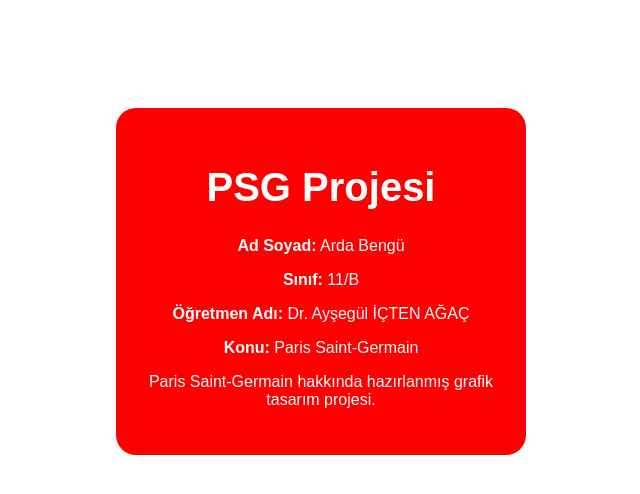
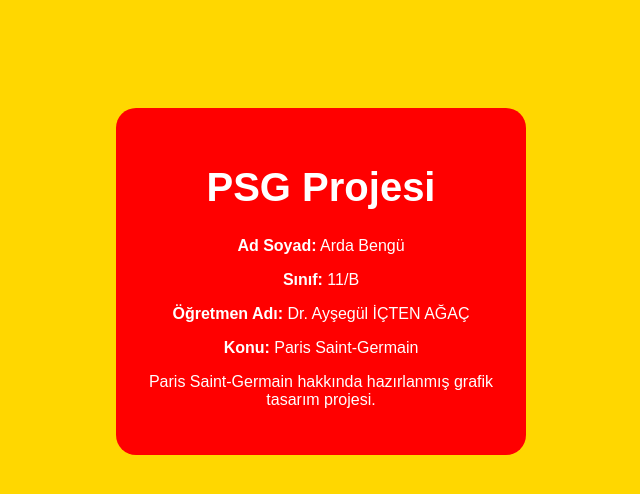
Before and after one commit to yenibilgisayar066-svg/ardabgn, a plain HTML site: page index.html in a window 1280 px wide. Shown: the whole page, without its empty margins (319-959 px from the left). Drawn offline with Linux system fonts and the light colour scheme.

Commit message:
Fix background color syntax in index.html

```diff
--- a/index.html
+++ b/index.html
@@ -5,7 +5,7 @@
 <title>PSG Projesi</title>
 <style>
 body{
-background:##FFD700;
+background:#FFD700;
 color:white;
 font-family:Arial;
 text-align:center;
```
